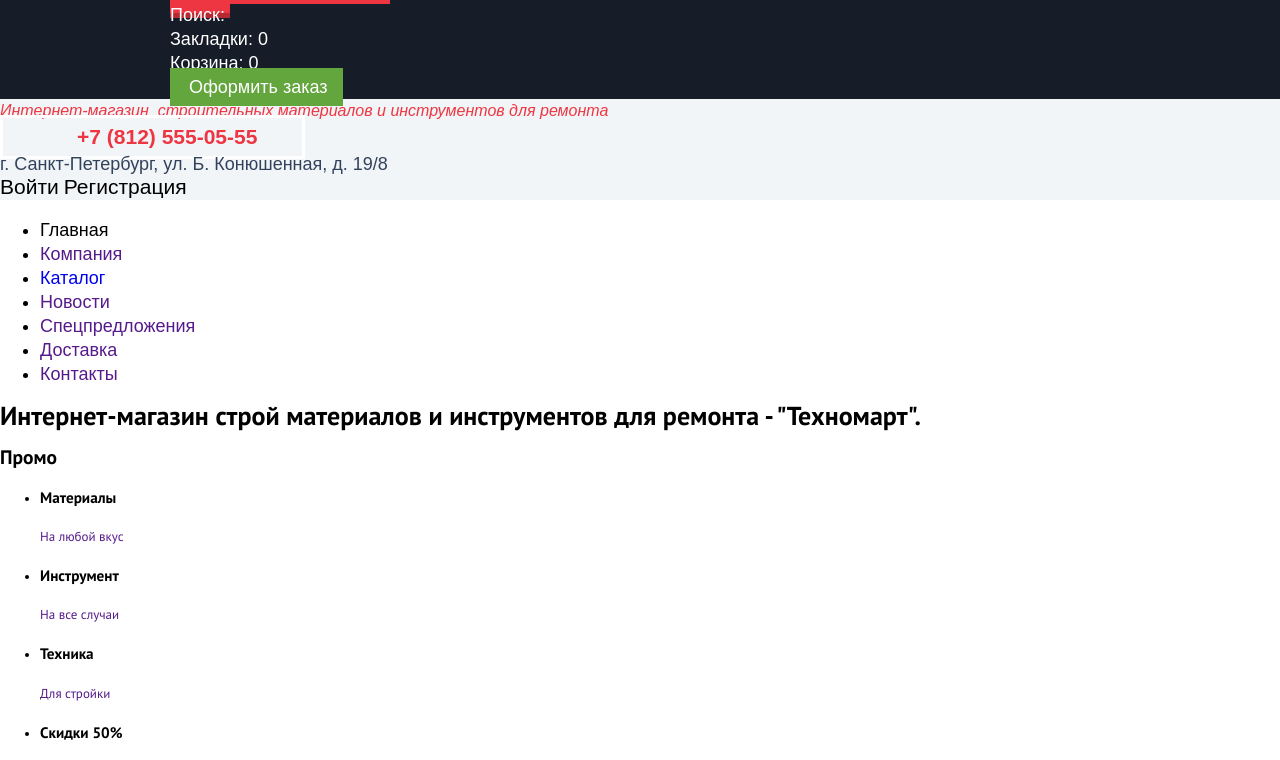
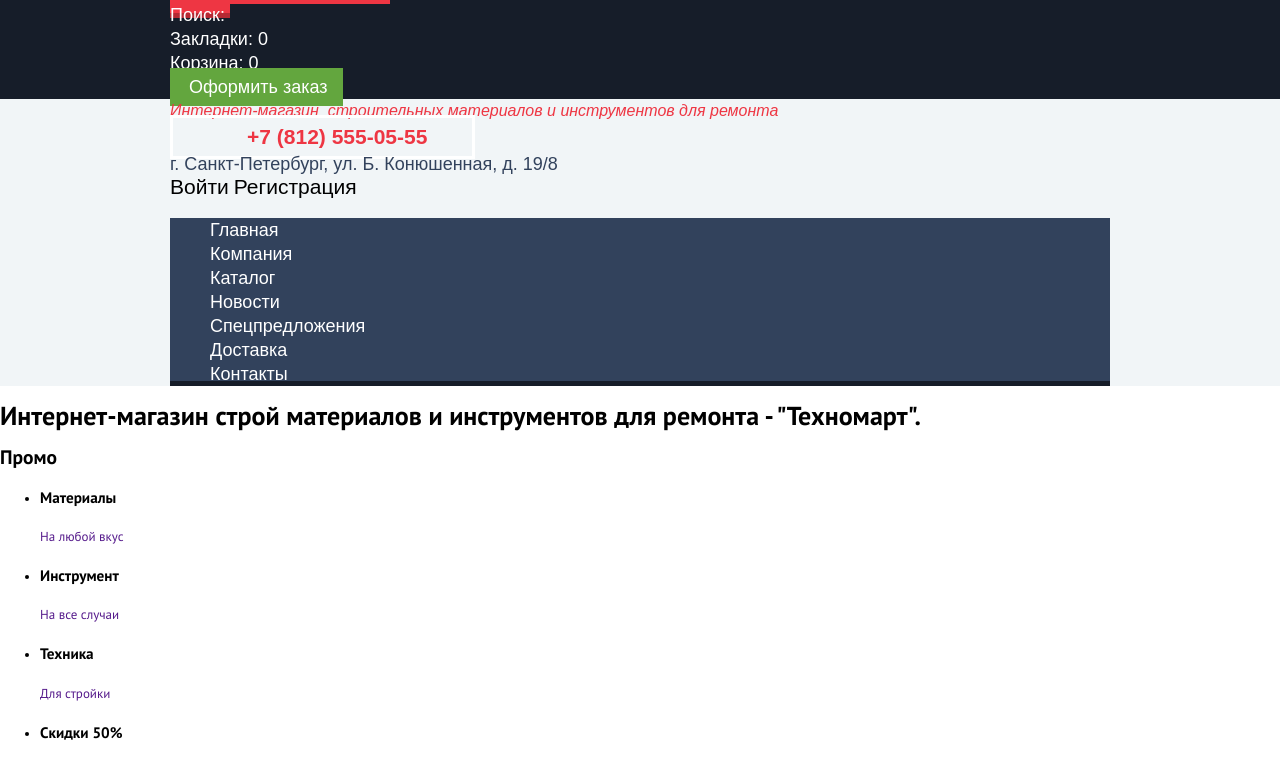
Before and after one commit to ko-yu-ki/1050403-technomart-28, a plain HTML site: page index.html in a window 1280 px wide. Shown: the part 21-781 px from the top of the page. Drawn offline with Linux system fonts and the light colour scheme; a web font is replaced by a local one.

Commit message:
переделала классы навигации в хедере, убрала лишний див

```diff
--- a/css/style.css
+++ b/css/style.css
@@ -12,11 +12,12 @@
   --special-lilac:#DC91D8; /* промо техника */
   --special-lightgreen:#8ED78F;  /* промо скидки */
   --special-lightyellow:#FFD180; /*меню в футере*/
-  --special-lightgrey:#C5C5C5; /* клик по регистраци, войти, по всем элементамм, когда пользователь зарегистрирован */
+  --special-lightgrey:#C5C5C5; /* клик по регистраци, войти, по всем элементам в меню пользователя, когда пользователь зарегистрирован */
   --special-green:#5FBB2D; /* hover по оформить заказ, hover по кнопке купить*/
   --special-darkred:#BA2732;   /* клик техномарт, клик открыть каталог, */
   --special-darkgrey: #161D29; /* клик по закладкам, коринке, навигации */
   --special-darkgreen: #518534; /* клик по кнопке купить */
+  --special-darkestgrey: #1D2739; /* тень в навигации*/
   --socials-bgc: #212A3A;
   --special-white:rgba(255, 255, 255, 0.5);    /* оформить заказ текст цвета при клике  */
 }
@@ -54,6 +55,7 @@
   margin: 0 auto;
 }
 
+/* начало хедера */
 
 .header{
   font-family: 'Cuprum', Arial, sans-serif;
@@ -61,6 +63,7 @@
   font-weight: normal;
   font-size: 18px;
   line-height: 24px;
+  background-color: var(--basic-background);
 }
 
 .header-top {
@@ -75,9 +78,7 @@
 }
 
 .header-top__logo-link:active {
-  padding: 12px 57px 17px 55px;
   background-color: var(--special-darkred);
-  box-shadow: inset 0px -5px 0px rgba(0, 0, 0, 0.24);
 }
 
 .search-form__input {
@@ -117,7 +118,8 @@
 }
 
 .header-content {
-  background-color: var(--basic-background);
+  max-width: 940px;
+  margin: 0 auto;
 }
 
 .header-content__text {
@@ -199,3 +201,38 @@
 }
 
 /* навигация */
+
+.header-navigation{
+  max-width: 940px;
+  margin: 0 auto;
+  background-color: var(--basic-grey);
+  box-shadow: inset 0px -5px 0px var(--special-darkgrey);
+}
+
+.header-navigation__list{
+  list-style: none;
+}
+
+.header-navigation__link{
+  padding-top: 16px;
+  padding-bottom: 20px;
+  color: var(--basic-white);
+}
+
+.header-navigation__link:hover {
+  background-color:  var(--special-darkgrey);
+}
+
+.header-navigation__link:active {
+  background-color: var(--special-darkestgrey);
+  color: var(--special-white);
+}
+
+/* начало мейна */
+
+/* секция about */
+
+.about-block{
+  max-width: 940px;
+  margin: 0 auto;
+}
--- a/index.html
+++ b/index.html
@@ -49,19 +49,17 @@
 
       </div>
 
-      <div class="header-navigation">
-        <nav class="header-navigation navigation">
-          <ul class="navigation__list">
-            <li class="navigation__item"><a class="navigation__link">Главная</a></li>
-            <li class="navigation__item"><a class="navigation__link" href="">Компания</a></li>
-            <li class="navigation__item"><a class="navigation__link" href="catalog.html">Каталог</a></li>
-            <li class="navigation__item"><a class="navigation__link" href="">Новости</a></li>
-            <li class="navigation__item"><a class="navigation__link" href="">Спецпредложения</a></li>
-            <li class="navigation__item"><a class="navigation__link" href="">Доставка</a></li>
-            <li class="navigation__item"><a class="navigation__link" href="">Контакты</a></li>
-          </ul>
-        </nav>
-      </div>
+      <nav class="header-navigation">
+        <ul class="header-navigation__list">
+          <li class="header-navigation__item"><a class="header-navigation__link">Главная</a></li>
+          <li class="header-navigation__item"><a class="header-navigation__link" href="">Компания</a></li>
+          <li class="header-navigation__item"><a class="header-navigation__link" href="catalog.html">Каталог</a></li>
+          <li class="header-navigation__item"><a class="header-navigation__link" href="">Новости</a></li>
+          <li class="header-navigation__item"><a class="header-navigation__link" href="">Спецпредложения</a></li>
+          <li class="header-navigation__item"><a class="header-navigation__link" href="">Доставка</a></li>
+          <li class="header-navigation__item"><a class="header-navigation__link" href="">Контакты</a></li>
+        </ul>
+      </nav>
 
     </header>
     <!-- начало основного содержания -->
```
